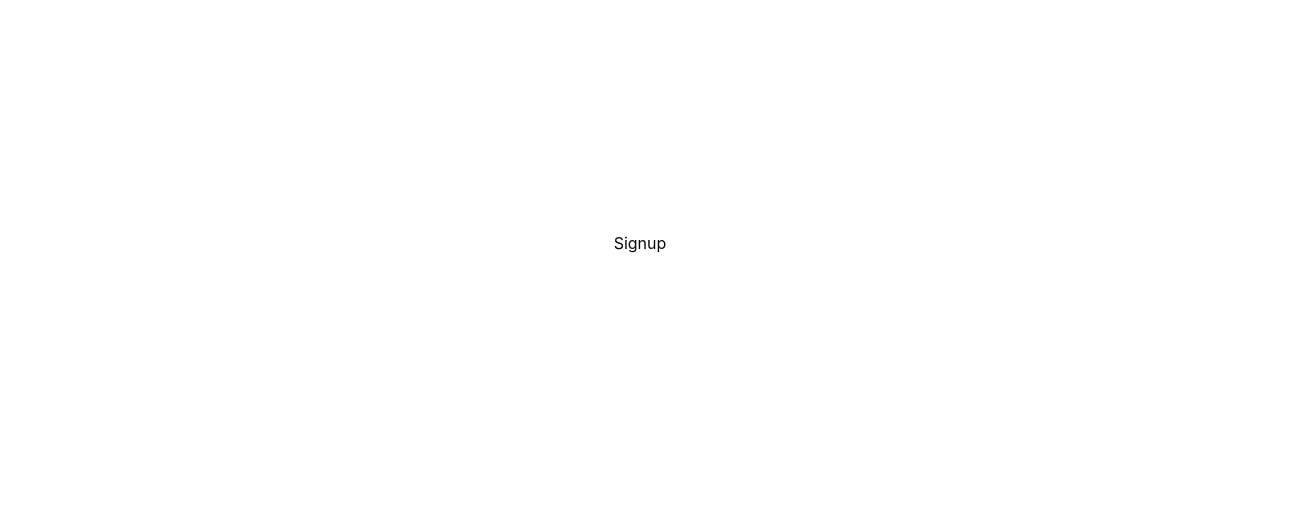
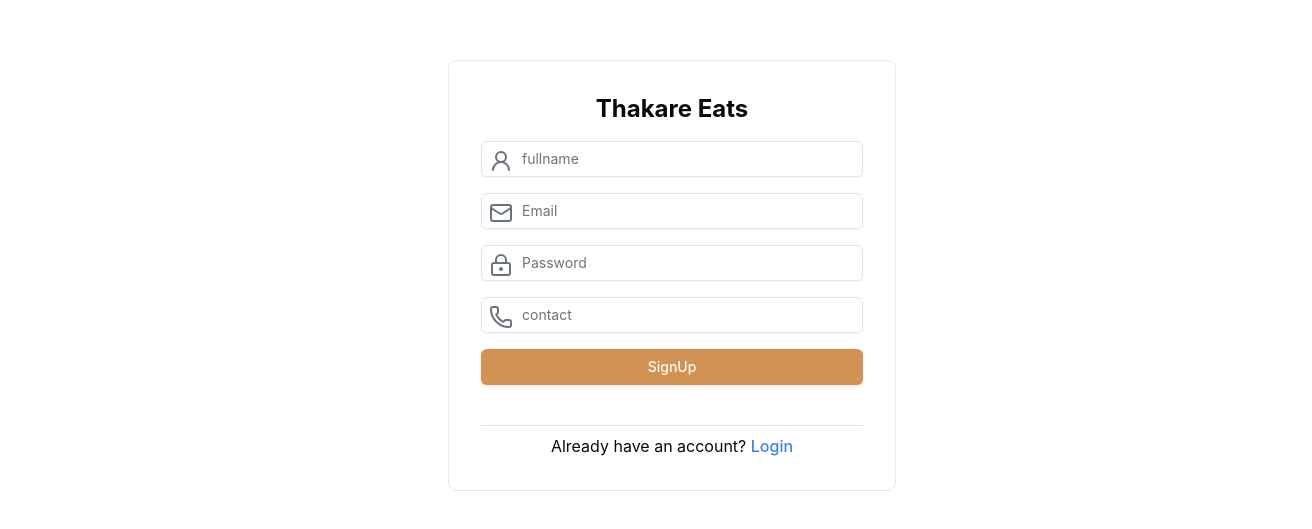
Before and after one commit to akshaysthakare/Restaurant-Website, a React (Vite) app in the folder client/: page /signup in a window 1280 px wide. Shown: the part 157-686 px from the top of the page, 1312 px wide, since content can reach past the window. Built offline with nearby package versions, Linux system fonts and the light colour scheme.

Commit message:
Created Signup page

```diff
--- a/client/src/App.tsx
+++ b/client/src/App.tsx
@@ -1,6 +1,6 @@
 
 import './App.css'
-import Login from './auth/login'
+import Login from './auth/Login'
 
 import { createBrowserRouter, RouterProvider } from 'react-router-dom'
 import MainLayout from './MainLayout'
--- a/client/src/auth/Signup.tsx
+++ b/client/src/auth/Signup.tsx
@@ -1,7 +1,83 @@
+import { Button } from "@/components/ui/button";
+import { Input } from "@/components/ui/input";
+import { Separator } from "@/components/ui/separator";
+import { Loader2, LockKeyhole, Mail, Phone, User2 } from "lucide-react";
+import { ChangeEvent, FormEvent, useState } from "react";
+import { Link } from "react-router-dom";
+
+type SignupInputState = {
+  fullname: string
+  email: string;
+  password: string;
+  contact: string;
+}
+
 const Signup = () => {
+  const [input, setInput] = useState<SignupInputState>({
+    fullname: "",
+    email: "",
+    password: "",
+    contact: ""
+  })
+
+  const changeEventHandler = (e: ChangeEvent<HTMLInputElement>) => {
+    const { name, value } = e.target;
+    setInput({ ...input, [name]: value })
+  }
+
+  const signupSubmitHandler = (e: FormEvent) => {
+    e.preventDefault();
+    console.log(input)
+  }
+
+  const loading = false;
+
   return (
-    <div>Signup</div>
+    <div className="flex items-center justify-center min-h-screen w-screen">
+      <form onSubmit={signupSubmitHandler} className="md:p-8 w-full max-w-md md:border border-gray-200 rounded-lg mx-4 ">
+        <div className="mb-4">
+          <h1 className="font-bold text-2xl">Thakare Eats</h1>
+        </div>
+        <div className="mb-4">
+          <div className="relative">
+            <Input type="fullname" placeholder="fullname" name="fullname" value={input.fullname} onChange={changeEventHandler} className="pl-10 focus-visible:ring-1" />
+            <User2 className="absolute inset-y-2 left-2 text-gray-500 pointer-events-none" />
+          </div>
+        </div>
+        <div className="mb-4">
+          <div className="relative">
+            <Input type="email" placeholder="Email" name="email" value={input.email} onChange={changeEventHandler} className="pl-10 focus-visible:ring-1" />
+            <Mail className="absolute inset-y-2 left-2 text-gray-500 pointer-events-none" />
+          </div>
+        </div>
+        <div className="mb-4">
+          <div className="relative">
+            <Input type="password" placeholder="Password" name="password" value={input.password} onChange={changeEventHandler} className="pl-10 focus-visible:ring-1" />
+            <LockKeyhole className="absolute inset-y-2 left-2 text-gray-500 pointer-events-none" />
+          </div>
+        </div>
+        <div className="mb-4">
+          <div className="relative">
+            <Input type="text" placeholder="contact" name="contact" value={input.contact} onChange={changeEventHandler} className="pl-10 focus-visible:ring-1" />
+            <Phone className="absolute inset-y-2 left-2 text-gray-500 pointer-events-none" />
+          </div>
+        </div>
+        <div className="mb-10">
+          {
+            loading ?
+              <Button disabled className="w-full bg-orange hover:bg-hoverOrange">
+                <Loader2 className="mr-2 h-2 w-4 animate-spin" /> Please Wait</Button>
+              :
+              (<Button type="submit" className="w-full bg-orange hover:bg-hoverOrange">SignUp</Button>)
+          }
+        </div>
+        <Separator />
+        <p className="mt-2">Already have an account?{" "}
+          <Link to="/login" className="text-blue-500">Login</Link>
+        </p>
+      </form>
+    </div>
   )
 }
 
-export default Signup
+export default Signup;
--- a/client/src/auth/login.tsx
+++ b/client/src/auth/login.tsx
@@ -28,15 +28,19 @@ const Login = () => {
     email: "",
     password: "",
   })
+
   const changeEventHandler = (e: ChangeEvent<HTMLInputElement>) => {
     const { name, value } = e.target;
     setInput({ ...input, [name]: value })
   }
+
   const loginSubmitHandler = (e: FormEvent) => {
     e.preventDefault();
     console.log(input)
   }
+
   const loading = false;
+
   return (
     <div className="flex items-center justify-center min-h-screen w-screen">
       <form onSubmit={loginSubmitHandler} className="md:p-8 w-full max-w-md md:border border-gray-200 rounded-lg mx-4 ">
```
